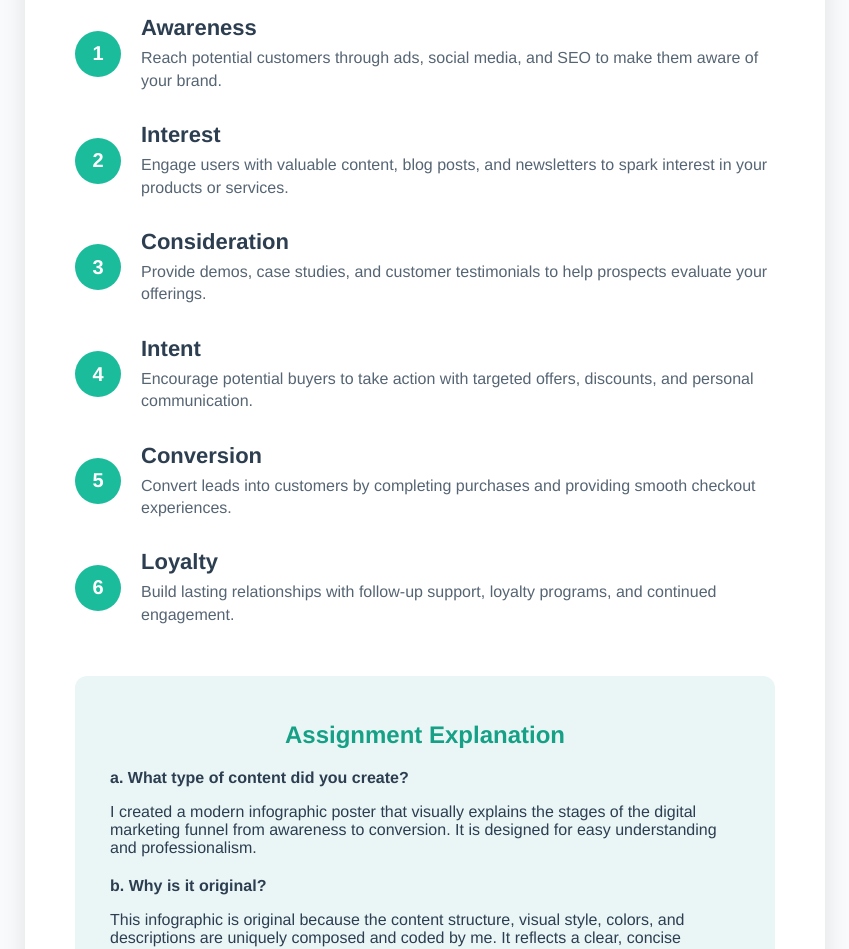
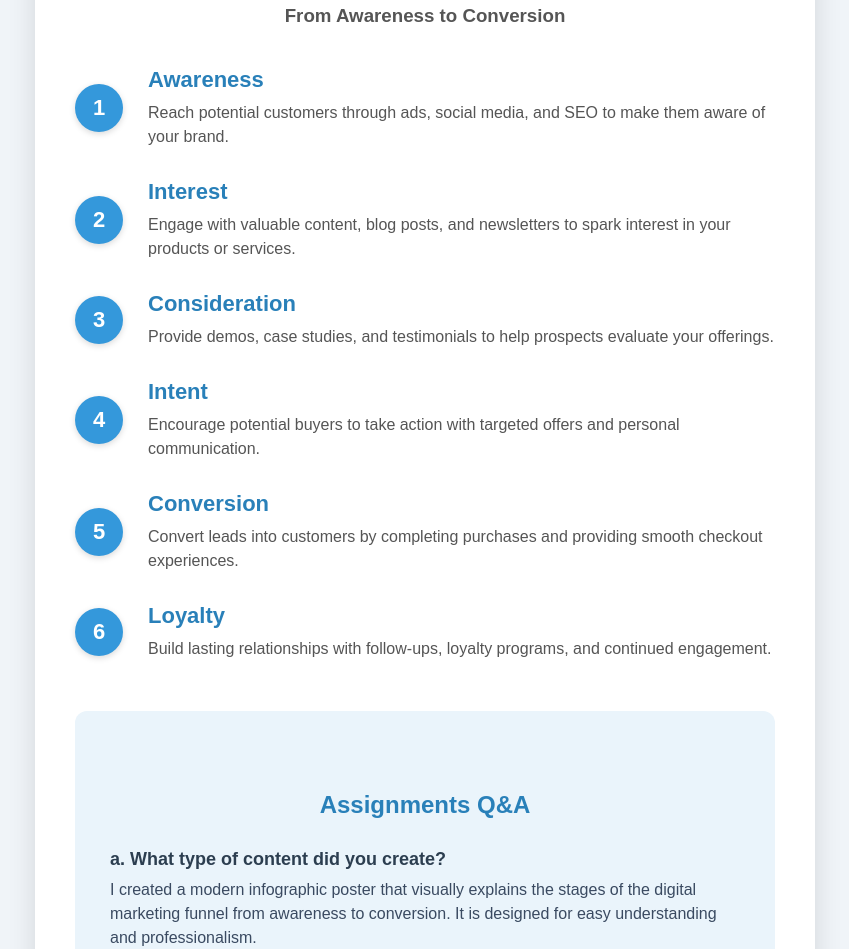
Before and after one commit to riyaashukla/DM-assignment-, a plain HTML site: page index.html in a window 1280 px wide. Shown: the part 153-1102 px from the top of the page, without its empty margins (215-1064 px from the left). Drawn offline with Linux system fonts and the light colour scheme.

Commit message:
index.html

```diff
--- a/index.html
+++ b/index.html
@@ -3,153 +3,160 @@
 <head>
 <meta charset="UTF-8" />
 <meta name="viewport" content="width=device-width, initial-scale=1" />
-<title>Infographic: Digital Marketing Funnel</title>
+<title>Digital Marketing Funnel Infographic & Answers</title>
 <style>
   body {
-    font-family: 'Helvetica Neue', Helvetica, Arial, sans-serif;
-    background: #f9fafc;
-    margin: 0;
-    padding: 30px;
-    color: #2c3e50;
+    font-family: 'Arial', sans-serif;
+    background: #f0f4f8;
+    margin: 0; padding: 40px;
+    color: #333;
   }
-  .infographic {
+  .container {
     max-width: 700px;
     margin: auto;
     background: #ffffff;
-    border-radius: 15px;
-    box-shadow: 0 10px 25px rgba(0,0,0,0.1);
-    padding: 40px 50px;
+    padding: 40px;
+    border-radius: 12px;
+    box-shadow: 0 12px 28px rgba(0,0,0,0.12);
   }
-  .infographic h1 {
-    font-size: 32px;
+  h1, h2 {
+    color: #2c3e50;
     text-align: center;
-    color: #1abc9c;
-    margin-bottom: 40px;
     font-weight: 700;
   }
-  .stage {
+  h1 {
+    margin-bottom: 20px;
+  }
+  h2 {
+    margin-top: 50px;
+    margin-bottom: 30px;
+    color: #2980b9;
+  }
+  .step {
     display: flex;
     align-items: center;
     margin-bottom: 30px;
   }
-  .number {
-    background: #1abc9c;
+  .icon-circle {
+    background: #3498db;
     color: white;
-    width: 46px;
-    height: 46px;
+    font-weight: 700;
+    font-size: 22px;
+    width: 48px;
+    height: 48px;
     border-radius: 50%;
-    font-weight: 700;
-    font-size: 20px;
     display: flex;
     justify-content: center;
     align-items: center;
     flex-shrink: 0;
-    margin-right: 20px;
+    margin-right: 25px;
+    box-shadow: 0 2px 6px rgba(0,0,0,0.15);
   }
-  .stage-content {
+  .step-content {
     flex-grow: 1;
   }
-  .stage-title {
+  .step-title {
     font-size: 22px;
     font-weight: 600;
-    margin-bottom: 6px;
+    margin-bottom: 8px;
+    color: #2980b9;
   }
-  .stage-description {
+  .step-text {
     font-size: 16px;
-    color: #566573;
-    line-height: 1.4;
+    color: #555;
+    line-height: 1.5;
   }
-  .answers {
-    background: #eaf6f6;
+  .qa-section {
+    background: #eaf4fb;
     margin-top: 50px;
     border-radius: 12px;
-    padding: 25px 35px;
-    font-size: 16px;
+    padding: 30px 35px;
     color: #2c3e50;
   }
-  .answers h2 {
-    color: #16a085;
+  .question {
     font-weight: 700;
-    margin-bottom: 20px;
-    text-align: center;
-  }
-  .answers p {
-    margin-bottom: 15px;
-  }
-  .question {
-    font-weight: 600;
+    font-size: 18px;
     margin-top: 20px;
   }
-  .copyright {
+  .answer {
+    font-size: 16px;
+    margin-top: 8px;
+    line-height: 1.5;
+    color: #3a4a61;
+  }
+  footer {
+    margin-top: 60px;
+    font-size: 14px;
+    color: #7f8c8d;
     text-align: center;
-    margin-top: 40px;
-    color: #99a3a4;
     font-style: italic;
-    font-size: 14px;
   }
 </style>
 </head>
 <body>
-  <div class="infographic">
-    <h1>The Digital Marketing Funnel</h1>
-    <div class="stage">
-      <div class="number">1</div>
-      <div class="stage-content">
-        <div class="stage-title">Awareness</div>
-        <div class="stage-description">Reach potential customers through ads, social media, and SEO to make them aware of your brand.</div>
+  <div class="container">
+    <h1>Digital Marketing Funnel</h1>
+    <h3 style="text-align:center; color:#555; margin-bottom:40px;">From Awareness to Conversion</h3>
+
+    <div class="step">
+      <div class="icon-circle">1</div>
+      <div class="step-content">
+        <div class="step-title">Awareness</div>
+        <div class="step-text">Reach potential customers through ads, social media, and SEO to make them aware of your brand.</div>
       </div>
     </div>
-    <div class="stage">
-      <div class="number">2</div>
-      <div class="stage-content">
-        <div class="stage-title">Interest</div>
-        <div class="stage-title"></div>
-        <div class="stage-description">Engage users with valuable content, blog posts, and newsletters to spark interest in your products or services.</div>
+    <div class="step">
+      <div class="icon-circle">2</div>
+      <div class="step-content">
+        <div class="step-title">Interest</div>
+        <div class="step-text">Engage with valuable content, blog posts, and newsletters to spark interest in your products or services.</div>
       </div>
     </div>
-    <div class="stage">
-      <div class="number">3</div>
-      <div class="stage-content">
-        <div class="stage-title">Consideration</div>
-        <div class="stage-description">Provide demos, case studies, and customer testimonials to help prospects evaluate your offerings.</div>
+    <div class="step">
+      <div class="icon-circle">3</div>
+      <div class="step-content">
+        <div class="step-title">Consideration</div>
+        <div class="step-text">Provide demos, case studies, and testimonials to help prospects evaluate your offerings.</div>
       </div>
     </div>
-    <div class="stage">
-      <div class="number">4</div>
-      <div class="stage-content">
-        <div class="stage-title">Intent</div>
-        <div class="stage-description">Encourage potential buyers to take action with targeted offers, discounts, and personal communication.</div>
+    <div class="step">
+      <div class="icon-circle">4</div>
+      <div class="step-content">
+        <div class="step-title">Intent</div>
+        <div class="step-text">Encourage potential buyers to take action with targeted offers and personal communication.</div>
       </div>
     </div>
-    <div class="stage">
-      <div class="number">5</div>
-      <div class="stage-content">
-        <div class="stage-title">Conversion</div>
-        <div class="stage-description">Convert leads into customers by completing purchases and providing smooth checkout experiences.</div>
+    <div class="step">
+      <div class="icon-circle">5</div>
+      <div class="step-content">
+        <div class="step-title">Conversion</div>
+        <div class="step-text">Convert leads into customers by completing purchases and providing smooth checkout experiences.</div>
       </div>
     </div>
-    <div class="stage">
-      <div class="number">6</div>
-      <div class="stage-content">
-        <div class="stage-title">Loyalty</div>
-        <div class="stage-description">Build lasting relationships with follow-up support, loyalty programs, and continued engagement.</div>
+    <div class="step">
+      <div class="icon-circle">6</div>
+      <div class="step-content">
+        <div class="step-title">Loyalty</div>
+        <div class="step-text">Build lasting relationships with follow-ups, loyalty programs, and continued engagement.</div>
       </div>
     </div>
-    <div class="answers">
-      <h2>Assignment Explanation</h2>
-      <p class="question">a. What type of content did you create?</p>
-      <p>I created a modern infographic poster that visually explains the stages of the digital marketing funnel from awareness to conversion. It is designed for easy understanding and professionalism.</p>
 
-      <p class="question">b. Why is it original?</p>
-      <p>This infographic is original because the content structure, visual style, colors, and descriptions are uniquely composed and coded by me. It reflects a clear, concise approach tailored for digital marketing education.</p>
+    <div class="qa-section">
+      <h2>Assignments Q&A</h2>
+      <div class="question">a. What type of content did you create?</div>
+      <div class="answer">I created a modern infographic poster that visually explains the stages of the digital marketing funnel from awareness to conversion. It is designed for easy understanding and professionalism.</div>
 
-      <p class="question">c. How does copyright protect it?</p>
-      <p>Copyright protects my infographic by granting me exclusive rights to reproduce, distribute, and display this work. Others cannot legally use, share, or modify it without my permission, which preserves my creative authorship.</p>
+      <div class="question">b. Why is it original?</div>
+      <div class="answer">This infographic is original because the content structure, visual style, colors, and descriptions are uniquely composed and coded by me. It reflects a clear, concise approach tailored for digital marketing education.</div>
 
-      <p class="question">d. If someone copied your work, how would you handle it?</p>
-      <p>If someone copied my infographic without authorization, I would first request that they remove it or give proper credit. If the infringement continued, I would report it to the hosting platform and assert my rights using copyright laws to protect my intellectual property.</p>
+      <div class="question">c. How does copyright protect it?</div>
+      <div class="answer">Copyright protects my infographic by granting me exclusive rights to reproduce, distribute, and display this work. Others cannot legally use, share, or modify it without my permission, which preserves my creative authorship.</div>
+
+      <div class="question">d. If someone copied your work, how would you handle it?</div>
+      <div class="answer">If someone copied my infographic without authorization, I would first request that they remove it or give proper credit. If the infringement continued, I would report it to the hosting platform and assert my rights using copyright laws to protect my intellectual property.</div>
     </div>
-    <div class="copyright">© Riya Shukla 2025</div>
+
+    <footer>© Riya Shukla 2025</footer>
   </div>
 </body>
 </html>
```
